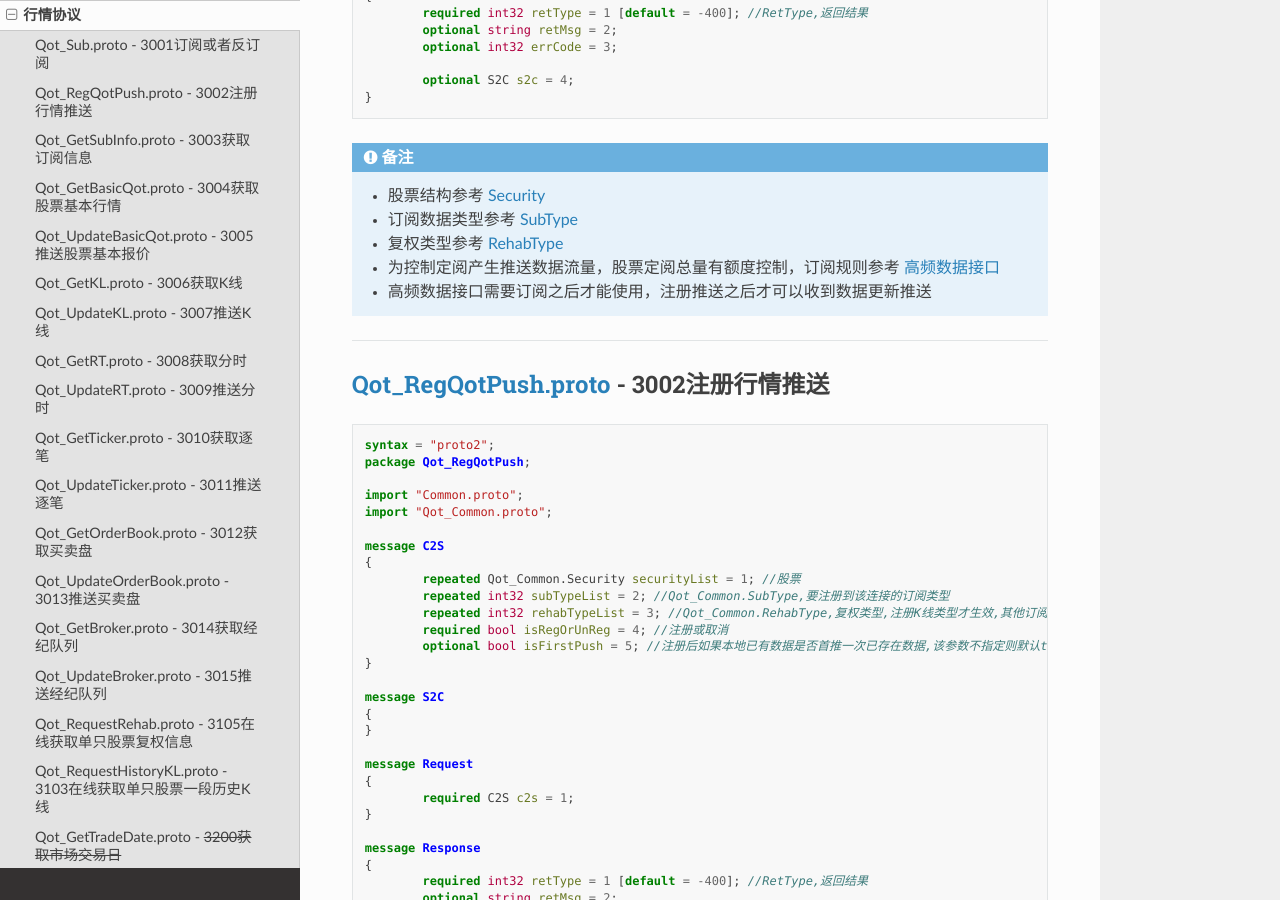
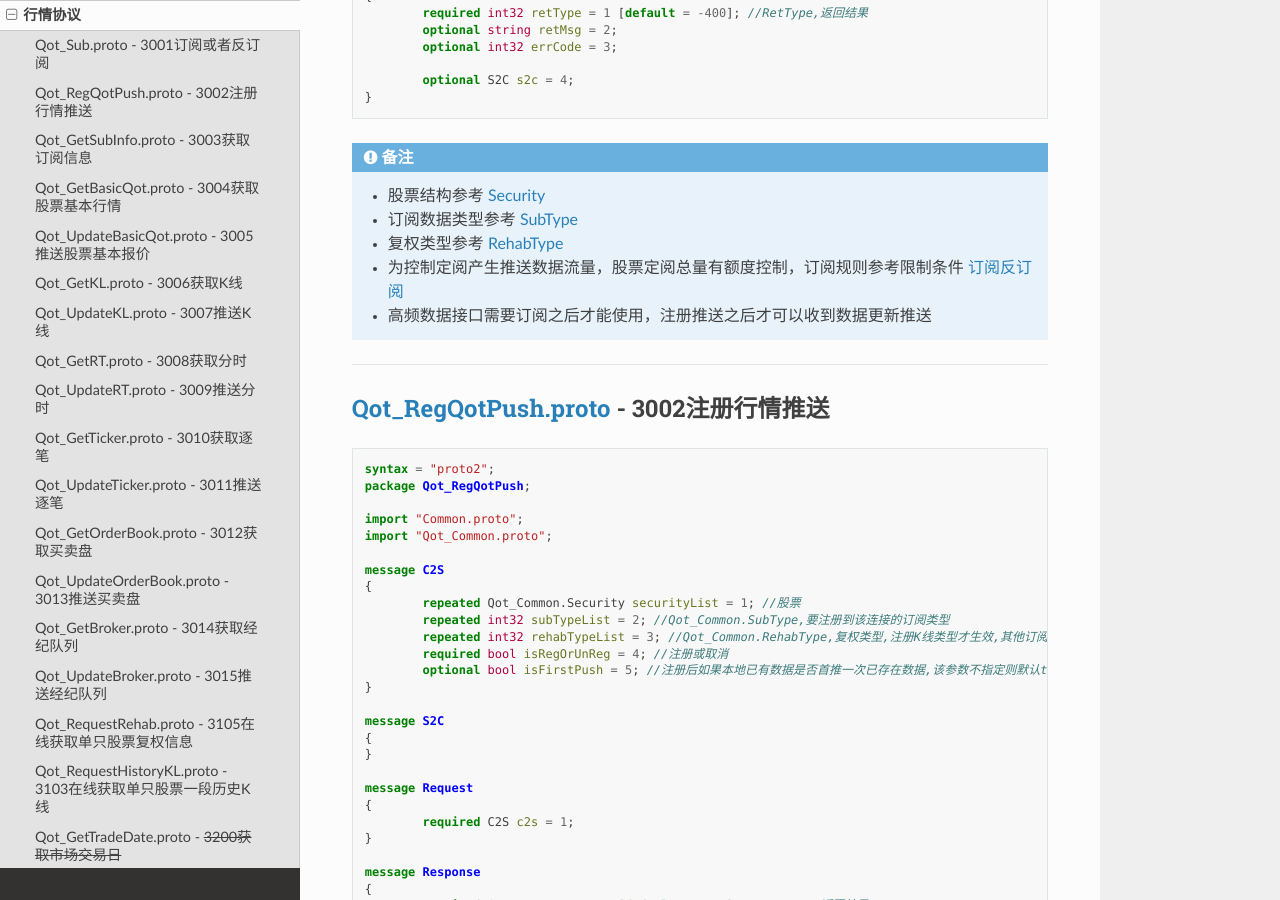
Before and after one commit to FutunnOpen/futu-api-doc, a Sphinx documentation site: the page built from doc_maker/source/protocol/quote_protocol.rst, in a window 1280 px wide and 900 px high, scrolled down 1016 px. Built offline with Sphinx 7.4.7 and the Read the Docs theme 2.0.0, drawn with Linux system fonts in a browser that asks for light colours.

Commit message:
fix 更正订阅限制条件的跳转链接错误。

```diff
--- a/doc_maker/source/protocol/quote_protocol.rst
+++ b/doc_maker/source/protocol/quote_protocol.rst
@@ -61,7 +61,7 @@
 	* 股票结构参考 `Security <base_define.html#security>`_
 	* 订阅数据类型参考 `SubType <base_define.html#subtype>`_
 	* 复权类型参考 `RehabType <base_define.html#rehabtype-k>`_
-	* 为控制定阅产生推送数据流量，股票定阅总量有额度控制，订阅规则参考 `高频数据接口 <../api/Quote_API.html#id32>`_
+	* 为控制定阅产生推送数据流量，股票定阅总量有额度控制，订阅规则参考限制条件 :ref:`订阅反订阅 <subscribe-limit>`
 	* 高频数据接口需要订阅之后才能使用，注册推送之后才可以收到数据更新推送
 
 -------------------------------------
```
